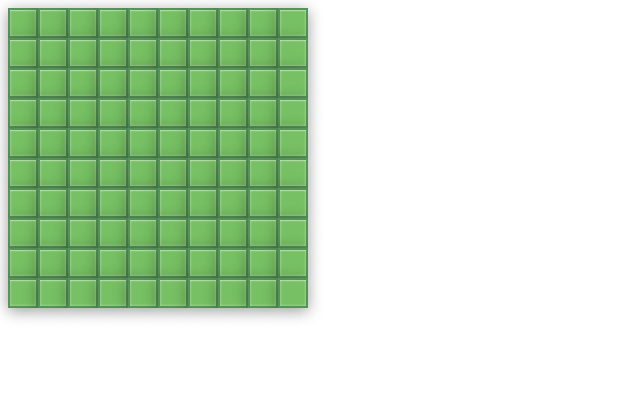
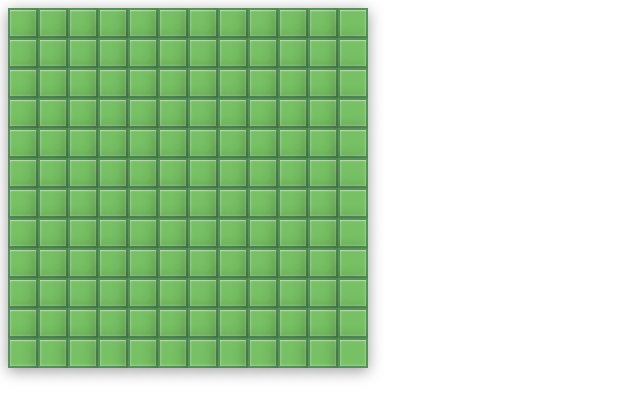
Before and after one commit to andersonmadeira/bombsweeper, a React (Create React App) app: page / in a window 1280 px wide. Shown: the top 418 px of the page, without its empty margins (0-640 px from the left). Built offline with nearby package versions, Linux system fonts and the light colour scheme.

Commit message:
feat: a little hack to only show the result card when hovering to give the user time to see the board

```diff
--- a/src/App.tsx
+++ b/src/App.tsx
@@ -2,5 +2,5 @@ import React from 'react'
 import { Grid } from './components'
 
 export const App: React.FC = () => {
-  return <Grid lines={10} columns={10} mines={1} />
+  return <Grid lines={12} columns={12} mines={20} />
 }
--- a/src/components/Grid.tsx
+++ b/src/components/Grid.tsx
@@ -16,6 +16,10 @@ const GameContainer = styled.div<{ lines: number; columns: number }>`
   position: relative;
   width: calc(${({ columns }) => columns} * 30px);
   height: calc(${({ lines }) => lines} * 30px);
+
+  &:hover .endgame-card {
+    opacity: 1;
+  }
 `
 
 const EndGameCard = styled.div`
@@ -34,7 +38,9 @@ const EndGameCard = styled.div`
   transform: perspective(750px) translate3d(0px, 0px, -250px) rotateX(27deg) scale(0.9, 0.9);
   border: 5px solid #e6e6e6;
   box-shadow: 0 70px 40px -20px rgba(0, 0, 0, 0.2);
-  transition: 0.4s ease-in-out transform;
+  transition: 0.4s ease-in-out transform, 0.3s ease-in-out opacity;
+
+  opacity: 0;
 
   &:hover {
     transform: translate3d(0px, 0px, -250px);
@@ -148,7 +154,7 @@ export const Grid: React.FC<GridProps> = ({ lines, columns, mines }) => {
         })}
       </StyledGrid>
       {gameStatus !== 'in_progress' && (
-        <EndGameCard>
+        <EndGameCard className="endgame-card">
           <EndGameEmoji>{gameStatus === 'lost' ? '☠️' : '😎'}</EndGameEmoji>
           <RestartButton gameStatus={gameStatus} onClick={() => setGameStatus('in_progress')}>
             Restart
```
